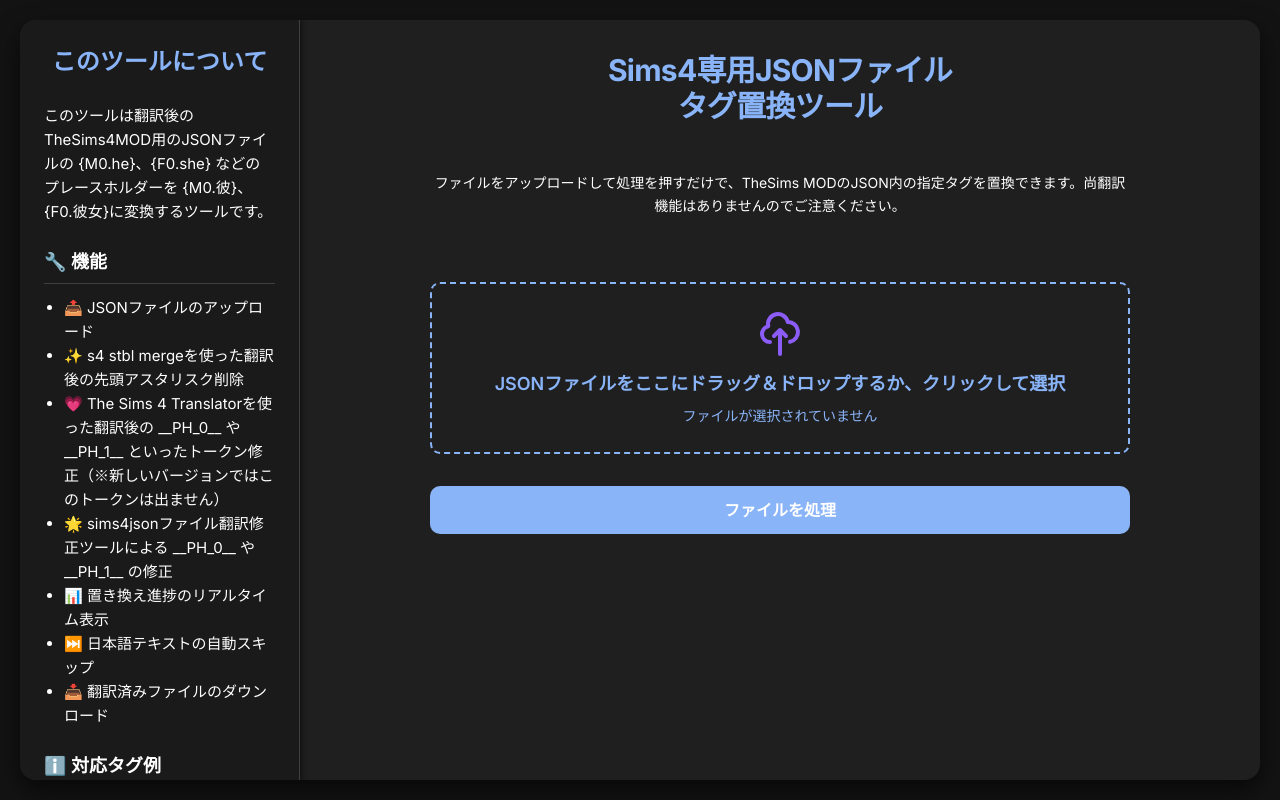
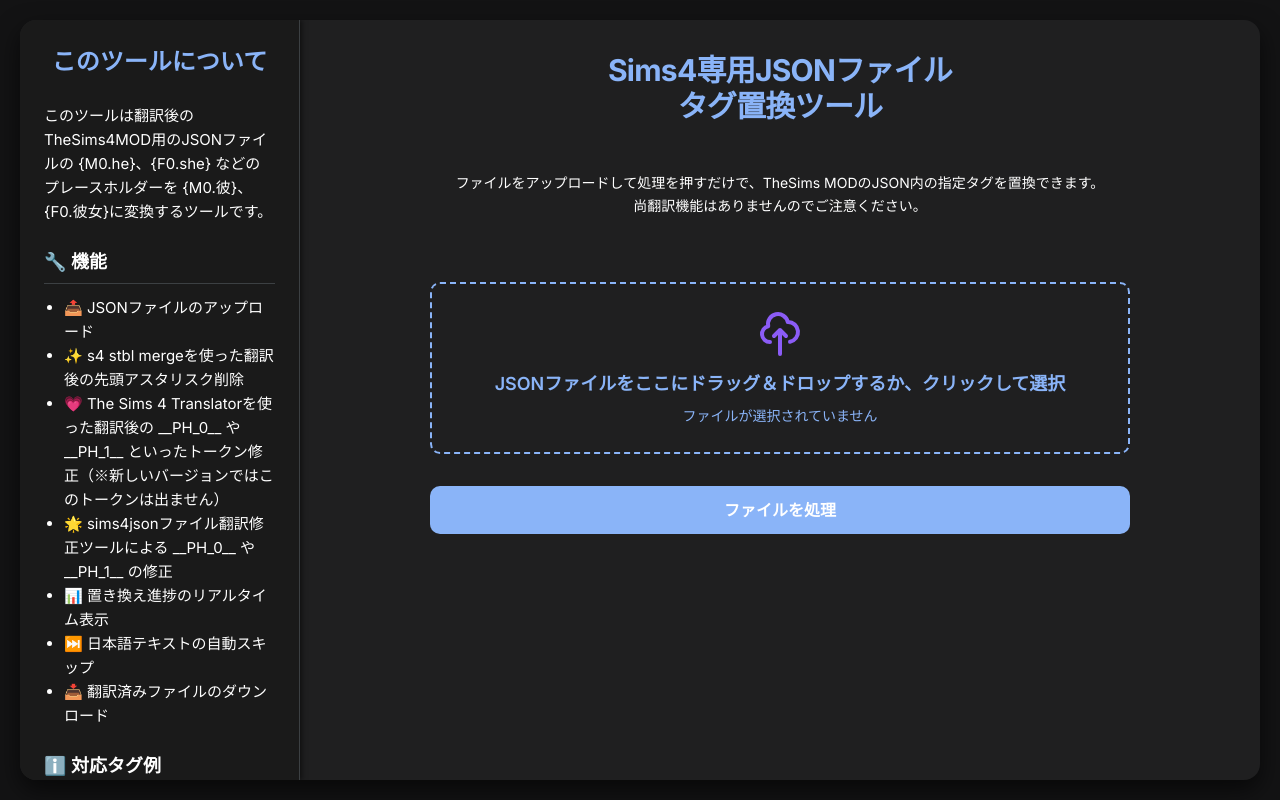
Before and after one commit to nonamesims4/The-Sims-4-MOD-JSON-, a plain HTML site: page index.html in a window 1280 px wide. Drawn offline with nearby package versions, Linux system fonts and the light colour scheme.

Commit message:
Update index.html

```diff
--- a/index.html
+++ b/index.html
@@ -289,7 +289,7 @@
             <div class="tool-container">
                 <h1 class="text-3xl font-bold mb-4 text-center tracking-tight">Sims4専用JSONファイル<br />タグ置換ツール</h1>
                 <p class="text-sm text-center leading-relaxed">
-                    ファイルをアップロードして処理を押すだけで、TheSims MODのJSON内の指定タグを置換できます。尚翻訳機能はありませんのでご注意ください。
+                    ファイルをアップロードして処理を押すだけで、TheSims MODのJSON内の指定タグを置換できます。<br>尚翻訳機能はありませんのでご注意ください。
                 </p>
 
                 <div class="w-full flex flex-col items-center space-y-8 mt-8"> <!-- Controls section -->
```
